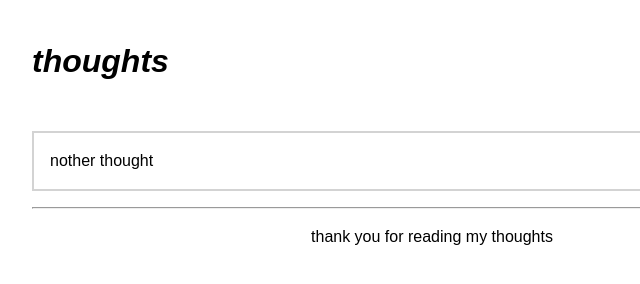
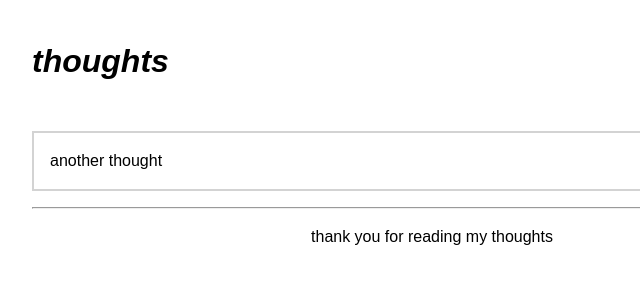
Before and after one commit to eembees/thoughts, a plain HTML site: page index.html in a window 1280 px wide. Shown: the full height of the page, 208-848 px from the left. Drawn offline with Linux system fonts and the light colour scheme.

Commit message:
update thoughts

```diff
--- a/index.html
+++ b/index.html
@@ -93,7 +93,7 @@ div.thought {
 <!-- Your thoughts start here -->
 <section class="thought"><div class="thought-date"><a class="thought-date" id="274898479130" href="#274898479130">
 03:41 PM | 2025-04-07</a></div><div class="thought">
-nother thought
+another thought
 </div></section>
 
 <hr>
```
Also changed, not shown: .rawthoughts.html.
